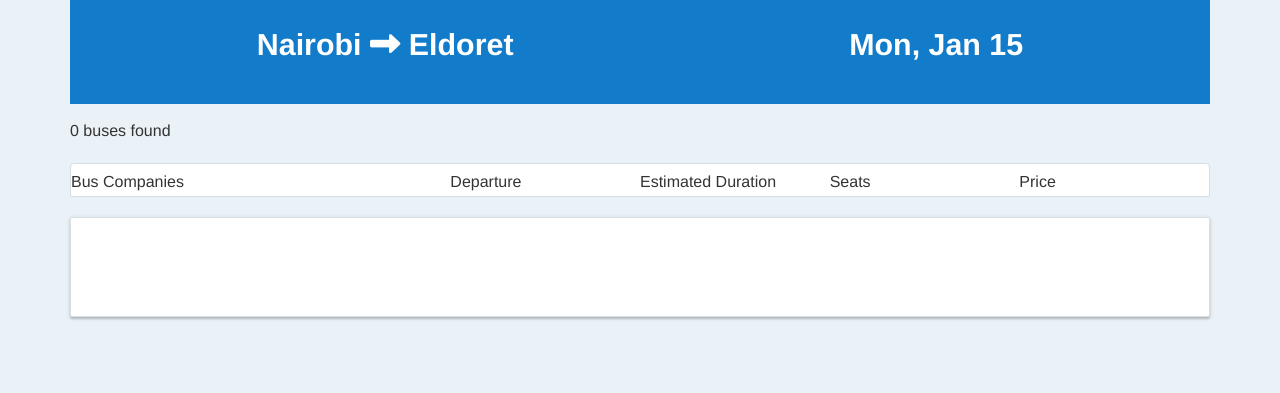
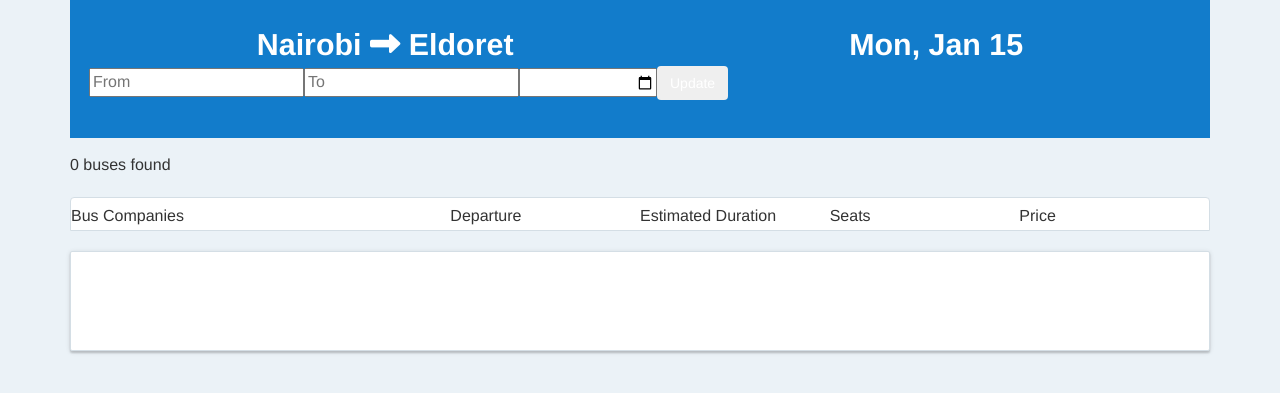
Before and after one commit to GituMbugua/bus-board, a Django app: page /search/ in a window 1280 px wide. Shown: the part 70-463 px from the top of the page. Run offline with Django 3.2, Linux system fonts and the light colour scheme; some libraries are stand-ins or nearby versions.

Commit message:
Add a search form

```diff
--- a/bus_board/templates/search.html
+++ b/bus_board/templates/search.html
@@ -20,15 +20,17 @@
           <div class="row small-collapse">
             <div class="column column-inline large-5">
               <div class="row">
-                <div class="column column-inline small-12 medium-6 form-group large-6">
-                  <div class="input-group input-group-left input-group-right input-search-bar">
-
+                <div class="column column-inline small-12 medium-6 form-group input-search-bar large-6">
+                  <div class="input-group input-group-left input-group-right ">
+                    <input type="text" id="search" autocorrect="off" id="SearchKeyword" data-test="search-input-input" placeholder="From" tabindex="1" value="" name="depature-location">
+                    <input type="text" id="search" autocorrect="off" id="SearchKeyword" data-test="search-input-input" placeholder="To" tabindex="1" value="" name="arrival-location">
+                    <input type="date" id="search" autocorrect="off" id="SearchKeyword" data-test="search-input-input" placeholder="mm/dd/yy" tabindex="1" value=""  name="travel-date">
+                    <button class="btn btn-update">Update</button>
                   </div>
                 </div>
               </div>
             </div>
           </div>
-
         </form>
         <!-- search form end -->
       </div>
```
